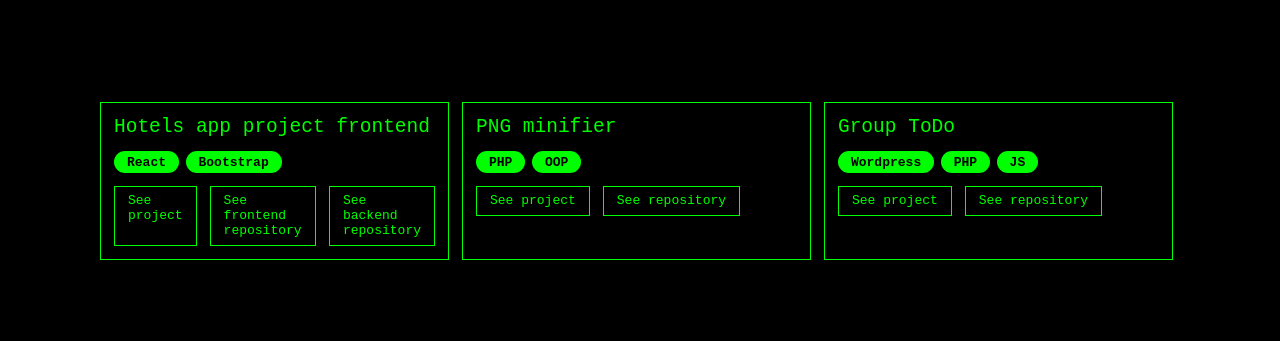
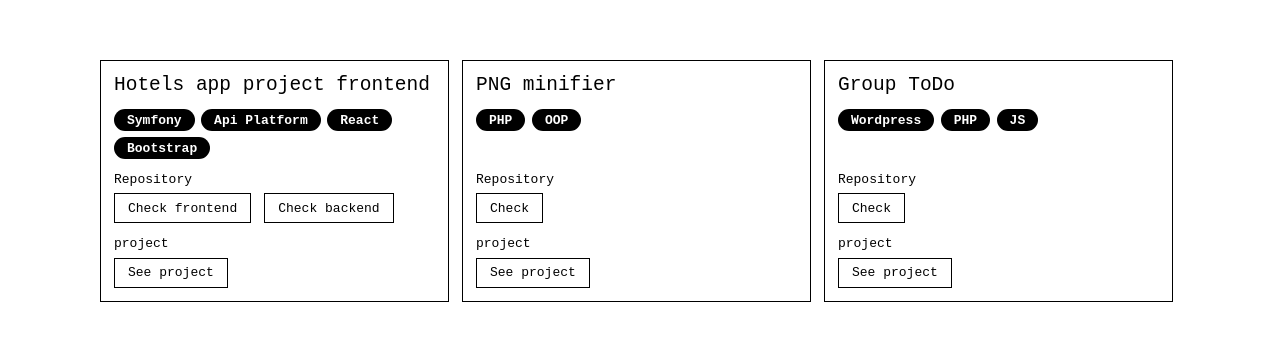
Before and after one commit to RPwoj/my-projects-website, a React (Create React App) app: page / in a window 1280 px wide. Shown: the part 219-560 px from the top of the page. Built offline with nearby package versions, Linux system fonts and the light colour scheme.

Commit message:
refactor: separate ProjectListEl component, add: ButtonLink component and Label component

```diff
--- /dev/null
+++ b/src/components/ButtonLink.js
@@ -0,0 +1,7 @@
+function ButtonLink(props) {
+    return (
+        <a href={props.url} className="btn" link-type={props.linkType} target="_blank">{props.text}</a>
+    )
+}
+
+export default ButtonLink;
--- /dev/null
+++ b/src/components/Label.js
@@ -0,0 +1,7 @@
+function Label(props) {
+    return (
+        <span className="label" label-data={props.text}>{props.text}</span>
+    )
+}
+
+export default Label;
--- a/src/components/ProjectList.js
+++ b/src/components/ProjectList.js
@@ -1,60 +1,28 @@
 import { useEffect } from "react";
+import ProjectListEl from "./ProjectListEl.js";
 
 function ProjectList() {
 
     useEffect(
         function techsHoldersSameHeight() {
+            if (window.innerWidth < 1080) return;
             const techsHolders = document.querySelectorAll('.techs-holder');
             let maxHeight = 0;
 
             techsHolders.forEach(techsHolder => {
-                // console.log(techsHolder.getBoundingClientRect());
                 maxHeight = (techsHolder.getBoundingClientRect().height > maxHeight) ? techsHolder.getBoundingClientRect().height : maxHeight;
             })
 
             techsHolders.forEach(techsHolder => {
                 techsHolder.style.minHeight = `${maxHeight}px`;
             })
-
-
         },[])
-
-    function ProjectListEl(props) {
-
-        const repositories = Object.keys(props.projectGithubUrls).map((el) => {
-            return (
-                <a href={props.projectGithubUrls[el]} className="btn btn-github" target="_blank">{(el == 'repository') ? 'See repository' : 'See ' + el.split('-')[1] + ' repository'}</a>
-            )
-        })
-
-        return (
-            <div className="projects-list-el">
-                <div className="projects-list-el-inner">
-                    <div className="project-name-holder">
-                        <p className="project-name">{props.projectName}</p>
-                    </div>
-                    <div className="techs-holder">
-                    {props.projectTechStack.map((el) => {
-                        return (
-                            <span className="label" label-data={el}>{el}</span>
-                        )
-                    })}
-                    </div>
-                    <div className="buttons-holder">
-                        <a href={props.projectUrl} className="btn btn-website" target="_blank">See project</a>
-                        {repositories}
-                    </div>
-                </div>
-            </div>
-        );
-    }
-
 
     return (
     <div className="projects-list">
-        <ProjectListEl projectName="Hotels app project frontend" projectUrl="https://hotels.ytq.pl" projectGithubUrls={{"repository-frontend":"https://github.com/RPwoj/hotels-app-front", "repository-backend":"https://github.com/RPwoj/hotels-api"}} projectTechStack={['React','Bootstrap']} />
-        <ProjectListEl projectName="PNG minifier" projectUrl="https://minifier.ytq.pl/" projectGithubUrls={{"repository":"https://github.com/RPwoj/image-minifier"}} projectTechStack={['PHP','OOP']} />
-        <ProjectListEl projectName="Group ToDo" projectUrl="https://todo.ytq.pl/" projectGithubUrls={{"repository":"https://github.com/RPwoj/wp-todo"}} projectTechStack={['Wordpress', 'PHP', 'JS']} />
+        <ProjectListEl projectName="Hotels app project frontend" projectUrl="https://hotels.ytq.pl" projectRepositoryUrls={{"repository-frontend":"https://github.com/RPwoj/hotels-app-front", "repository-backend":"https://github.com/RPwoj/hotels-api"}} projectTechStack={['Symfony', 'Api Platform', 'React','Bootstrap']} />
+        <ProjectListEl projectName="PNG minifier" projectUrl="https://minifier.ytq.pl/" projectRepositoryUrls={{"repository":"https://github.com/RPwoj/image-minifier"}} projectTechStack={['PHP','OOP']} />
+        <ProjectListEl projectName="Group ToDo" projectUrl="https://todo.ytq.pl/" projectRepositoryUrls={{"repository":"https://github.com/RPwoj/wp-todo"}} projectTechStack={['Wordpress', 'PHP', 'JS']} />
     </div>
     )
 }
--- /dev/null
+++ b/src/components/ProjectListEl.js
@@ -0,0 +1,44 @@
+
+import Label from './Label.js';
+import ButtonLink from './ButtonLink.js';
+
+function ProjectListEl(props) {
+
+    const repositories = Object.keys(props.projectRepositoryUrls).map((el) => {
+        return (
+            <ButtonLink url={props.projectRepositoryUrls[el]} linkType='repository' text={(el == 'repository') ? 'Check' : 'Check ' + el.split('-')[1]} />
+        )
+    })
+
+    return (
+        <div className="projects-list-el">
+            <div className="projects-list-el-inner">
+                <div className="project-name-holder">
+                    <p className="project-name">{props.projectName}</p>
+                </div>
+                <div className="techs-holder">
+                {props.projectTechStack.map((tech) => {
+                    return (
+                        <Label text={tech} />
+                    )
+                })}
+                </div>
+                <div className="repositories-urls-holder">
+                    <p className="urls-holder-name">Repository</p>
+                    <div className="buttons-holder">
+                        {repositories}
+                    </div>
+                </div>
+                <div className="project-urls-holder">
+                    <p className="urls-holder-name">project</p>
+                    <div className="buttons-holder">
+                        <ButtonLink url={props.projectUrl} linkType='project' text="See project" />
+                    </div>
+                </div>
+            </div>
+        </div>
+    );
+}
+
+
+export default ProjectListEl;
--- a/src/index.css
+++ b/src/index.css
@@ -1,3 +1,9 @@
+
+:root {
+  --primary: #000000;
+  --white: #ffffff;
+}
+
 * {
 	font-family: monospace;
 }
@@ -8,31 +14,36 @@
 	padding: 0;
 }
 
+#root {
+    height: 100%;
+    display: flex;
+    align-items: center;
+    justify-content: center;
+    background: var(--white);
+}
+
+.container {
+    width: 100%;
+    max-width: 1080px;
+    margin: 0 auto;
+    padding: 1rem;
+}
+
+
+
 p {
 	margin: 0;
 }
+
+
 
 .project-name {
     font-size: 1.5rem;
 }
 
-.container {
-	width: 100%;
-	max-width: 1080px;
-	margin: 0 auto;
-    padding: 1rem;
-}
-
-#root {
-    height: 100%;
-    display: flex;
-    align-items: center;
-    justify-content: center;
-    background: #000000;
-}
-
 .projects-list-el {
-	border: 1px solid #00ff00;
+	border: 1px solid var(--primary);
+    transition: .3s ease-out;
 }
 
 .projects-list-el-inner {
@@ -46,18 +57,31 @@
     display: flex;
     flex-wrap: wrap;
     gap: 1rem;
-	color: #00ff00;
+	color: var(--primary);
 }
 
 .projects-list-el {
     width: calc(100% / 3 - 1rem);
 }
 
+.urls-holder-name {
+    margin-bottom: 0.5rem;
+}
+
+.techs-holder {
+    display: flex;
+    align-items: start;
+    flex-wrap: wrap;
+    gap: .5rem;
+}
+
+
+
 .btn {
     display: inline-block;
     padding:  .5rem 1rem;
-    border:  1px solid #00ff00;
-    color:  #00ff00;
+    border:  1px solid var(--primary);
+    color:  var(--primary);
     text-decoration: none;
 }
 
@@ -71,9 +95,15 @@
 .btn {
     display: inline-block;
     padding:  .5rem 1rem;
-    border:  1px solid #00ff00;
-    color:  #00ff00;
+    border:  1px solid var(--primary);
+    color:  var(--primary);
     text-decoration: none;
+    transition: .3s ease-out;
+}
+
+.btn:hover {
+    color:  var(--white);
+    background: var(--primary);
 }
 
 .buttons-holder {
@@ -81,32 +111,26 @@
     gap: 1rem;
 }
 
+
+
 .label {
     padding: .25rem 1rem;
     border-radius: 1rem;
-    background: #00ff00;
-    color: #000000;
+    background: var(--primary);
+    color: var(--white);
     font-weight: 700;
-}
-
-.techs-holder {
-    display: flex;
-    align-items: start;
-    flex-wrap: wrap;
-    gap: .5rem;
 }
 
 
 
-
-@media (max-width: 900px) {
+@media (max-width: 1080px) {
     .projects-list-el {
         width: 100%;
         flex: 0 1 calc(100% / 2 - 1rem);
     }
 }
 
-@media (max-width: 600px) {
+@media (max-width: 690px) {
     #root {
         align-items: flex-start;
     }
```
